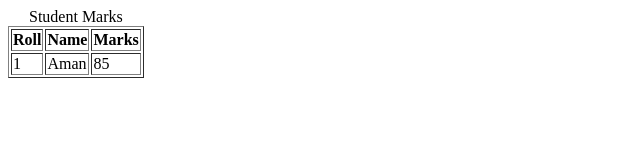
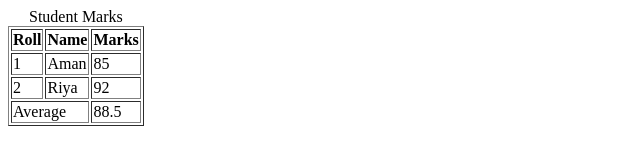
Before and after one commit to lakshay04rana-cyber/WDW_0147, a plain HTML site: page Web Designing Workshop Assignment/assignment-12.html in a window 1280 px wide. Shown: the whole page, without its empty margins (0-640 px from the left). Drawn offline with Linux system fonts and the light colour scheme.

Commit message:
experiment done

```diff
--- a/Web Designing Workshop Assignment/assignment-12.html
+++ b/Web Designing Workshop Assignment/assignment-12.html
@@ -20,7 +20,16 @@
             <td>85</td>
         </tr>
 
+        <tr>
+            <td>2</td>
+            <td>Riya</td>
+            <td>92</td>
+        </tr>
 
+        <tr>
+            <td colspan="2">Average</td>
+            <td>88.5</td>
+        </tr>
 
     </table>
 
```
